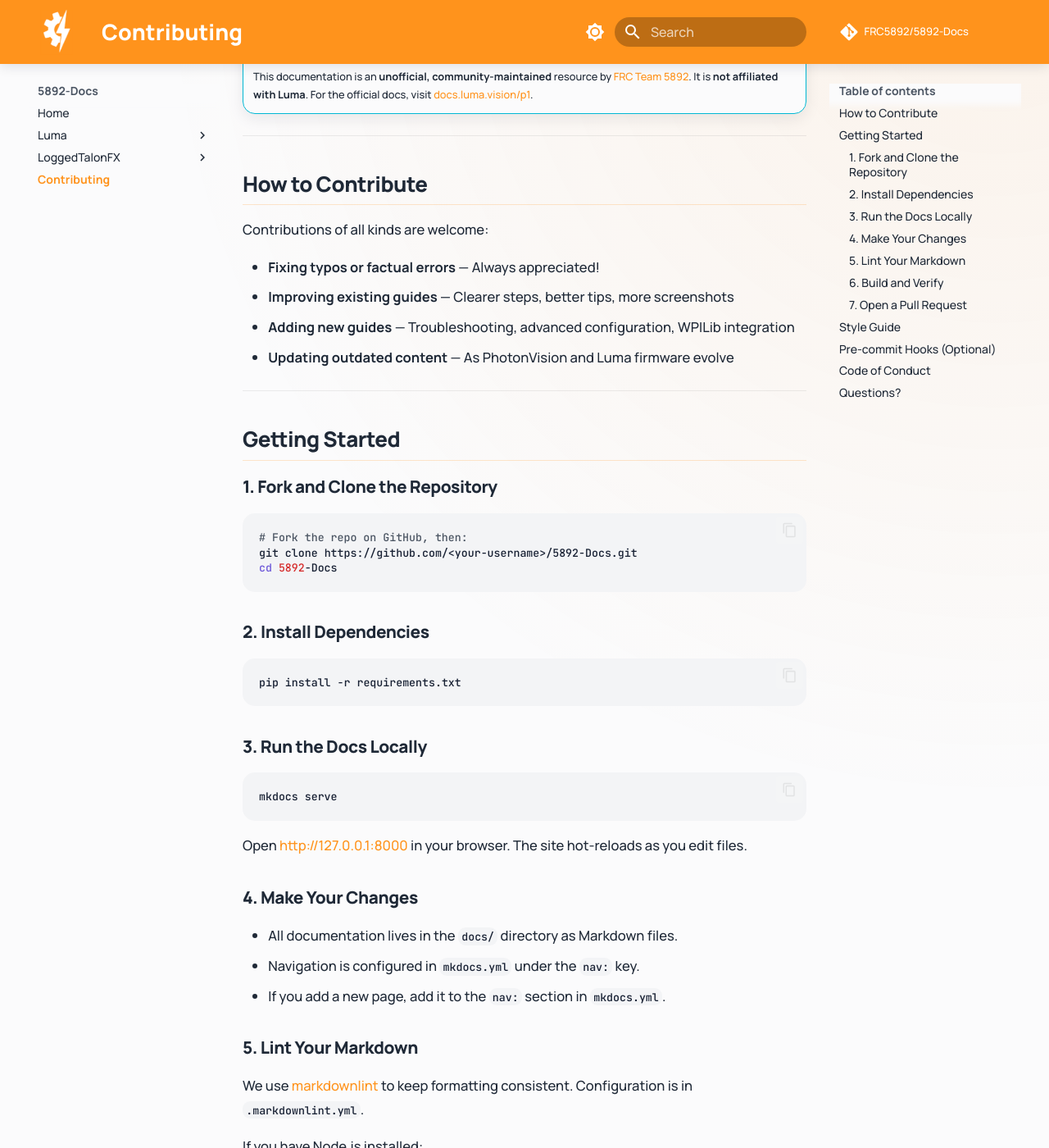
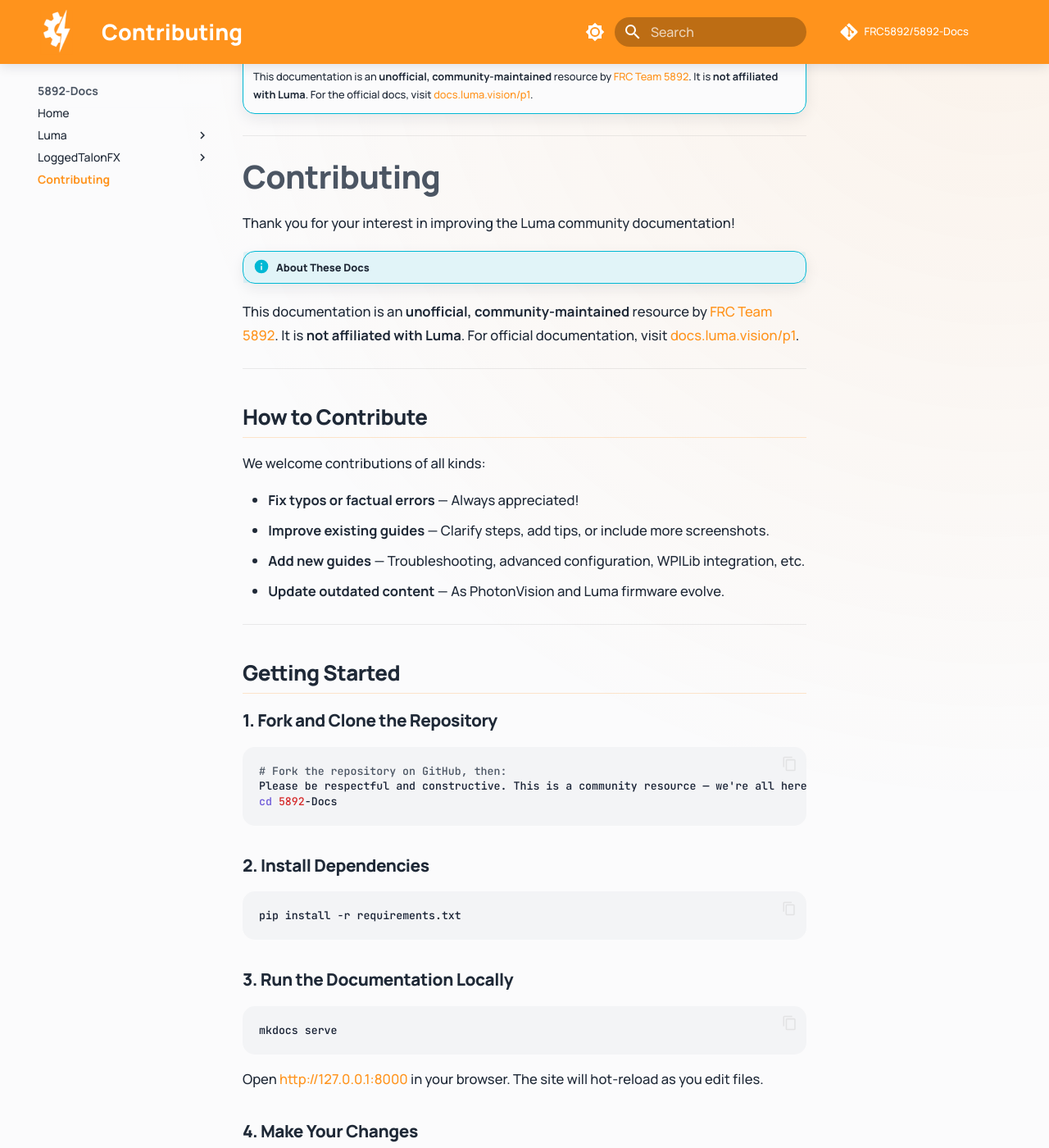
Before and after one commit to FRC5892/Luma-Docs, an MkDocs documentation site: the page built from docs/contributing.md, in a window 1280 px wide and 1400 px high, scrolled down 214 px. Shown: the whole window at 82% size. Built offline with MkDocs 1.6.1 and Material for MkDocs 9.7.7, drawn with Linux system fonts in a browser that asks for light colours; comment, search, counter and statistics services are not loaded; some of the changed text lies outside the part shown.

Commit message:
Refactor contributing.md for improved clarity and consistency: enhance wording, adjust section formatting, and streamline instructions

````diff
--- a/docs/contributing.md
+++ b/docs/contributing.md
@@ -9,14 +9,23 @@ Thank you for your interest in improving the Luma community docs!
 
 ---
 
+# Contributing
+
+Thank you for your interest in improving the Luma community documentation!
+
+!!! info "About These Docs"
+  This documentation is an **unofficial, community-maintained** resource by [FRC Team 5892](https://github.com/FRC5892). It is **not affiliated with Luma**. For official documentation, visit [docs.luma.vision/p1](https://docs.luma.vision/p1/).
+
+---
+
 ## How to Contribute
 
-Contributions of all kinds are welcome:
+We welcome contributions of all kinds:
 
-- **Fixing typos or factual errors** — Always appreciated!
-- **Improving existing guides** — Clearer steps, better tips, more screenshots
-- **Adding new guides** — Troubleshooting, advanced configuration, WPILib integration
-- **Updating outdated content** — As PhotonVision and Luma firmware evolve
+- **Fix typos or factual errors** — Always appreciated!
+- **Improve existing guides** — Clarify steps, add tips, or include more screenshots.
+- **Add new guides** — Troubleshooting, advanced configuration, WPILib integration, etc.
+- **Update outdated content** — As PhotonVision and Luma firmware evolve.
 
 ---
 
@@ -25,8 +34,8 @@ Contributions of all kinds are welcome:
 ### 1. Fork and Clone the Repository
 
 ```bash
-# Fork the repo on GitHub, then:
-git clone https://github.com/<your-username>/5892-Docs.git
+# Fork the repository on GitHub, then:
+Please be respectful and constructive. This is a community resource — we're all here to
 cd 5892-Docs
 ```
 
@@ -36,25 +45,23 @@ cd 5892-Docs
 pip install -r requirements.txt
 ```
 
-### 3. Run the Docs Locally
+### 3. Run the Documentation Locally
 
 ```bash
 mkdocs serve
 ```
 
-Open [http://127.0.0.1:8000](http://127.0.0.1:8000) in your browser. The site hot-reloads
-as you edit files.
+Open [http://127.0.0.1:8000](http://127.0.0.1:8000) in your browser. The site will hot-reload as you edit files.
 
 ### 4. Make Your Changes
 
-- All documentation lives in the `docs/` directory as Markdown files.
+- All documentation is in the `docs/` directory as Markdown files.
 - Navigation is configured in `mkdocs.yml` under the `nav:` key.
-- If you add a new page, add it to the `nav:` section in `mkdocs.yml`.
+- If you add a new page, include it in the `nav:` section of `mkdocs.yml`.
 
 ### 5. Lint Your Markdown
 
-We use [markdownlint](https://github.com/DavidAnson/markdownlint) to keep formatting
-consistent. Configuration is in `.markdownlint.yml`.
+We use [markdownlint](https://github.com/DavidAnson/markdownlint) to keep formatting consistent. Configuration is in `.markdownlint.yml`.
 
 If you have Node.js installed:
 
@@ -64,7 +71,7 @@ npx markdownlint-cli "docs/**/*.md"
 
 ### 6. Build and Verify
 
-Before submitting, make sure the site builds without errors:
+Before submitting, ensure the site builds without errors:
 
 ```bash
 mkdocs build --strict
@@ -72,43 +79,29 @@ mkdocs build --strict
 
 ### 7. Open a Pull Request
 
-Push your changes to your fork and open a PR against the `main` branch.
-Please include a brief description of what you changed and why.
+Push your changes to your fork and open a PR against the `main` branch. Please include a brief description of what you changed and why.
 
 ---
 
 ## Style Guide
 
 - Write in **plain, friendly English** — our audience includes new FRC students.
-- Use **MkDocs Material admonitions** (`!!! note`, `!!! warning`, `!!! tip`, `!!! danger`)
-  to call out important information.
-- Use **numbered lists** for sequential steps, **bullet lists** for unordered items.
+- Use **MkDocs Material admonitions** (`!!! note`, `!!! warning`, `!!! tip`, `!!! danger`) to highlight important information.
+- Use **numbered lists** for sequential steps and **bullet lists** for unordered items.
 - Code, file names, and commands should use `inline code` or fenced code blocks.
 - Keep lines under **120 characters** where reasonable.
-- Include the "unofficial docs" info box on high-level overview/landing pages where that context is relevant:
+- Include the "unofficial docs" info box on high-level overview or landing pages where relevant:
 
 ```markdown
 !!! info "Unofficial Docs"
-    This is an unofficial community guide. For the official Luma documentation, see
-    [docs.luma.vision/p1](https://docs.luma.vision/p1/).
+  This is an unofficial community guide. For the official Luma documentation, see [docs.luma.vision/p1](https://docs.luma.vision/p1/).
 ```
 
 ---
 
 ## Pre-commit Hooks *(Optional)*
 
-If you'd like automatic linting before each commit, install the pre-commit hooks:
-
-```bash
-pip install pre-commit
-pre-commit install
-```
-
----
-
-## Code of Conduct
-
-Please be respectful and constructive. This is a community resource — we're all here to
+If you would like automatic linting before each commit, install the pre-commit hooks:
 help FRC teams succeed.
 
 ---
````
